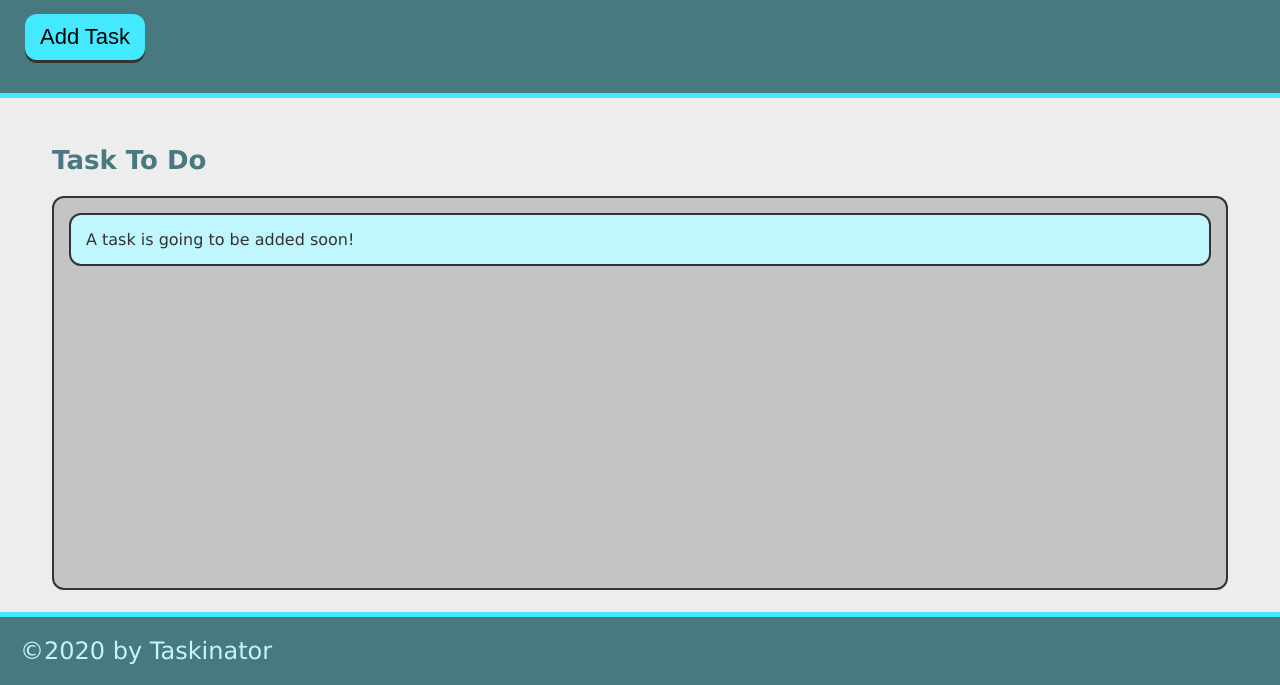
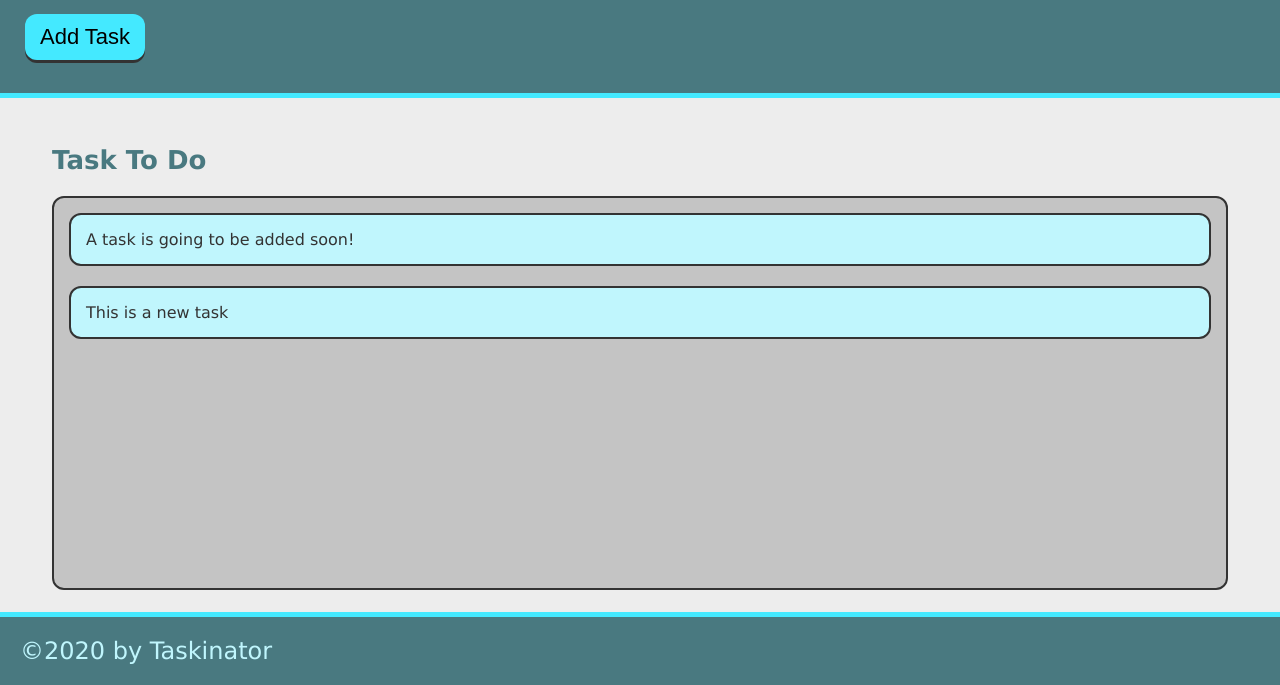
Before and after one commit to TrevorS2001/Module4, a plain HTML site: page index.html in a window 1280 px wide. Both pictures are taken after a click on the button "Add Task". Shown: the part 115-800 px from the top of the page. Drawn offline with Linux system fonts and the light colour scheme.

Commit message:
task added

```diff
--- a/assets/js/java.js
+++ b/assets/js/java.js
@@ -0,0 +1,11 @@
+var buttonEl = document.querySelector('#save-task');
+var taskToDoEl = document.querySelector("#task-to-do");
+
+var createTaskHandler = function() {
+    var listItemEl = document.createElement("li");
+    listItemEl.className= "task-item";
+    listItemEl.textContent= "This is a new task";
+    taskToDoEl.appendChild(listItemEl);
+}
+
+buttonEl.addEventListener("click", createTaskHandler);
--- a/index.html
+++ b/index.html
@@ -12,13 +12,13 @@
     <header>
         <h1 class="page-title">Taskinator</h1>
         <p>Click the button below to add a new task!</p>
-        <button class="btn">Add Task</button>
+        <button class="btn" id="save-task">Add Task</button>
     </header>
 
     <main class="page-content">
         <section class="task-list-wrapper">
             <h2 class="list-title">Task To Do</h2>
-            <ul class="task-list">
+            <ul class="task-list" id="task-to-do">
                 <li class="task-item">A task is going to be added soon!</li>
             </ul>
         </section>
```
